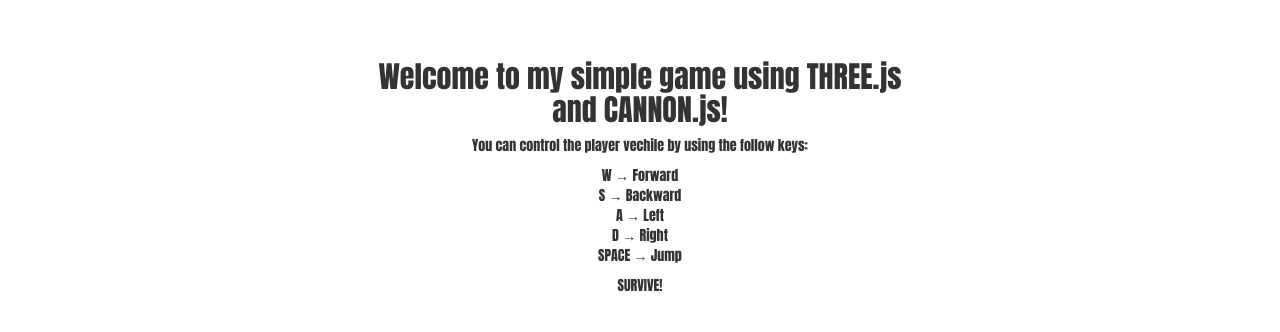
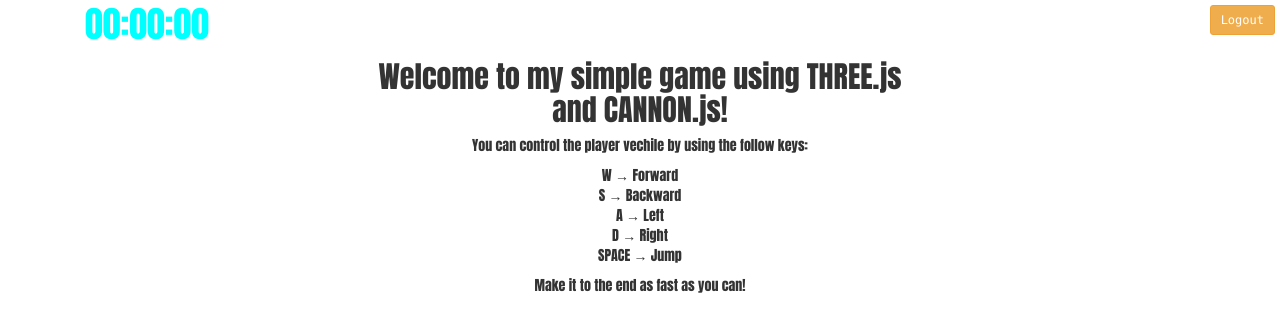
Before and after one commit to Mannette/THREE-basicThirdPersonGame, a website with bundled scripts: page client/index.html at #!/game in a window 1280 px wide. Built offline with nearby package versions, Linux system fonts and the light colour scheme; files whose address does not match are found by name.

Commit message:
Added elements for the timer and logout

```diff
--- a/client/partials/myDemo.html
+++ b/client/partials/myDemo.html
@@ -5,7 +5,15 @@
 	<h2>Welcome to my simple game using THREE.js and CANNON.js!</h2>
 	<p>You can control the player vechile by using the follow keys:</p>
 	<p>W &rarr; Forward<br />S &rarr; Backward<br />A &rarr; Left<br />D &rarr; Right<br />SPACE &rarr; Jump</p>
-	<p>SURVIVE!</p>
+	<p>Make it to the end as fast as you can!</p>
+</div>
+
+<div ng-controller="logoutController">
+	<button ng-click="logout()" class="btn btn-warning btn-sm logoutBtn">Logout</button>
+</div>
+
+<div>
+	<h1><time id="timer" class="timer">00:00:00</time></h1>
 </div>
 
 <script src="../js/libs/stats.min.js"></script>
```
